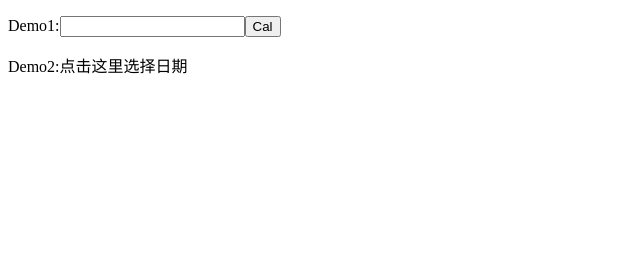
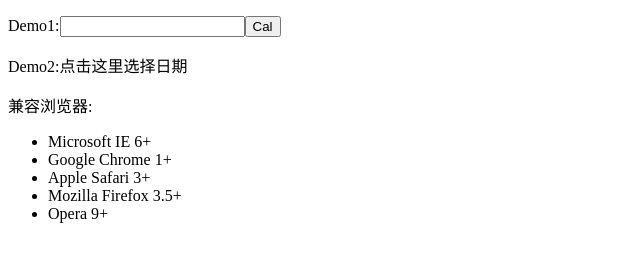
Before and after one commit to yyfearth/yyfearth-demo-site, a plain HTML site: page controls/y-js-cal.html in a window 1280 px wide. Shown: the whole page, without its empty margins (0-640 px from the left). Drawn offline with Linux system fonts and the light colour scheme.

Commit message:
added browser compatibilities list

```diff
--- a/controls/y-js-cal.html
+++ b/controls/y-js-cal.html
@@ -1 +1,2 @@
-<!DOCTYPE html><html lang="zh-hans"><head><meta http-equiv="Content-Type" content="text/html; charset=utf-8"/><title>Y-JS-Cal Demo</title><link type="text/css" rel="stylesheet" href="y-js-cal.css"/><script type="text/javascript" src="y-js-cal.js"></script></head><body><p>Demo1:<input id="input_cal" type="text" maxlength="10" onclick="Y_JS_Cal.show(this)"/><input type="button" value="Cal" onclick="Y_JS_Cal.show('input_cal')"/></p><p>Demo2:<span onclick="Y_JS_Cal.show(this,'innerHTML','yyyy年MM月dd日 dddddd')" title="点击这里选择日期">点击这里选择日期</span></p></body></html>
+<!DOCTYPE html><html lang="zh-hans"><head><meta http-equiv="Content-Type" content="text/html; charset=utf-8"/><title>Y-JS-Cal Demo</title><link type="text/css" rel="stylesheet" href="y-js-cal.css"/><script type="text/javascript" src="y-js-cal.js"></script></head><body><p>Demo1:<input id="input_cal" type="text" maxlength="10" onclick="Y_JS_Cal.show(this)"/><input type="button" value="Cal" onclick="Y_JS_Cal.show('input_cal')"/></p><p>Demo2:<span onclick="Y_JS_Cal.show(this,'innerHTML','yyyy年MM月dd日 dddddd')" title="点击这里选择日期">点击这里选择日期</span></p>
+<p>兼容浏览器:<ul><li>Microsoft IE 6+</li><li>Google Chrome 1+</li><li>Apple Safari 3+</li><li>Mozilla Firefox 3.5+</li><li>Opera 9+</li></ul></p></body></html>
```
